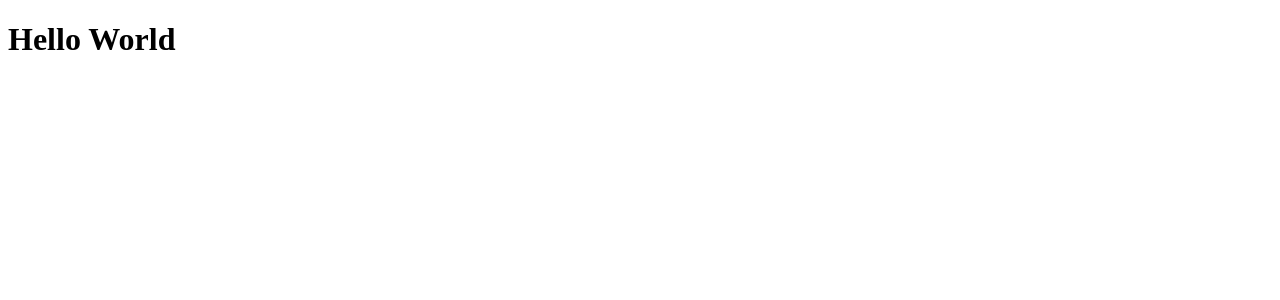
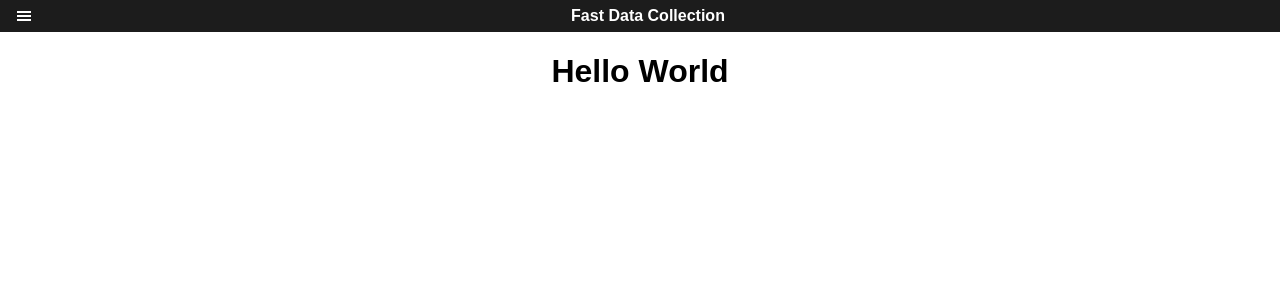
Before and after one commit to Gabriel-f-r-bojikian/orsini-frontend, a Next.js app: page / in a window 1280 px wide. Shown: the top 300 px of the page. Built offline with nearby package versions, Linux system fonts and the light colour scheme.

Commit message:
Header creation

```diff
--- /dev/null
+++ b/components/Header/header.jsx
@@ -0,0 +1,14 @@
+import styles from "./header.module.scss";
+import { GiHamburgerMenu } from 'react-icons/gi'
+
+export default function Header(props) {
+    return(
+        <div className={styles.header}>
+            <div className={styles.content}>
+                <GiHamburgerMenu />
+                <h1 className={styles.title}>Fast Data Collection</h1>
+                <div />
+            </div>
+        </div>
+    )
+}
--- /dev/null
+++ b/components/Header/header.module.scss
@@ -0,0 +1,22 @@
+.header {
+    display: flex;
+    align-items: center;
+    justify-content: center;
+    width: 100vw;
+    height: 2rem;
+    background-color: #1c1c1c;
+    color: #ffffff;
+
+    .content {
+        display: flex;
+        align-items: center;
+        justify-content: space-between;
+        width: 100%;
+        padding: 0 1rem 0 1rem;
+
+        h1 {
+            font-size: 1rem;
+        }
+    }
+
+}
--- a/package.json
+++ b/package.json
@@ -11,6 +11,7 @@
     "next": "latest",
     "react": "17.0.2",
     "react-dom": "17.0.2",
+    "react-icons": "^4.3.1",
     "sass": "^1.49.11"
   }
 }
--- /dev/null
+++ b/pages/_app.js
@@ -0,0 +1,7 @@
+import "../styles/styles.scss"
+
+function MyApp({Component, pageProps}) {
+    return<Component {...pageProps} />
+}
+
+export default MyApp
--- a/pages/index.js
+++ b/pages/index.js
@@ -1,7 +1,10 @@
+import Header from "../components/Header/header"
+
 export default function Home() {
   return (
-  <>
+  <div>
+    <Header />
     <h1>Hello World</h1>
-  </>
+  </div>
   )
 }
--- /dev/null
+++ b/styles/styles.scss
@@ -0,0 +1,18 @@
+body {
+    display: flexbox;
+    align-items: center;
+    justify-content: center;
+    width: 100vw;
+    height: 100vh;
+    padding: 0;
+    margin: 0;
+
+    font: {
+        family: sans-serif;
+        size: 1rem;
+    }
+
+    text: {
+        align: center
+    }
+}
```
Also changed, not shown: 1 other file (tests, documents, lock files or other folders).
